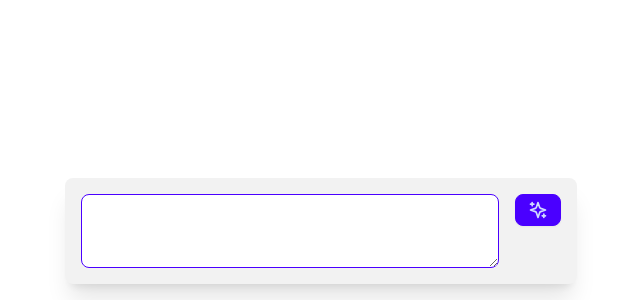
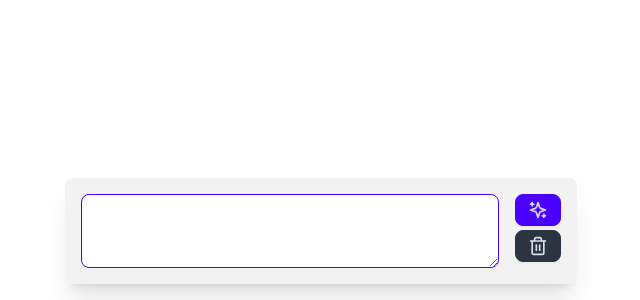
Before and after one commit to hitochix06/tailwind-generator, a Next.js app: page / in a window 1280 px wide. Shown: the part 500-800 px from the top of the page, without its empty margins (319-959 px from the left). Built offline with nearby package versions, Linux system fonts and the light colour scheme.

Commit message:
Add Trash2 icon and clear functionality to chat form

```diff
--- a/app/page.tsx
+++ b/app/page.tsx
@@ -1,6 +1,6 @@
 "use client";
 
-import { Sparkles } from "lucide-react";
+import { Sparkles, Trash2 } from "lucide-react";
 import { useEffect, useRef, useState } from "react";
 import { ChatCompletionMessageParam } from "openai/resources/index.mjs";
 
@@ -126,7 +126,7 @@ export default function Home() {
       <div className="fixed bottom-4 left-0 right-0 flex  items-center justify-center">
         <div className="p-4 bg-base-200 max-w-lg w-full rounded-lg shadow-xl ">
           <div
-            className="max-w-full overflow-auto flex flex-col-gap-1"
+            className="max-w-full overflow-auto flex flex-col gap-1"
             style={{ maxHeight: 150 }}
           >
             {messages
@@ -142,9 +142,21 @@ export default function Home() {
                 name="prompt"
                 className=" w-full textarea textarea-primary"
               />
-              <button className="btn btn-primary btn-sm " type="submit">
-                <Sparkles size={20} />
-              </button>
+              <div className="flex flex-col gap-1">
+                <button className="btn btn-primary btn-sm " type="submit">
+                  <Sparkles size={20} />
+                </button>
+                <button
+                  className="btn btn-neutral btn-sm "
+                  type="button"
+                  onClick={() => {
+                    setMessages([]);
+                    setHtmlCode("");
+                  }}
+                >
+                  <Trash2 size={20} />
+                </button>
+              </div>
             </fieldset>
           </form>
         </div>
```
